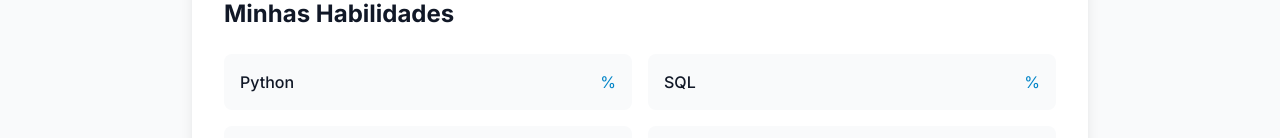
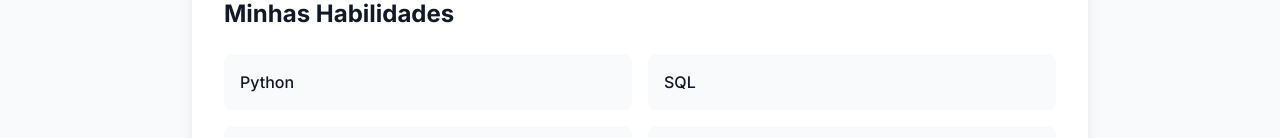
Before and after one commit to italomtato/Port, a React (Vite) app: page /skills in a window 1280 px wide. Shown: the part 814-952 px from the top of the page. Built offline with nearby package versions, Linux system fonts and the light colour scheme.

Commit message:
Update Skills.tsx

```diff
--- a/src/pages/Skills.tsx
+++ b/src/pages/Skills.tsx
@@ -54,7 +54,7 @@ const Skills: React.FC = () => {
                 className="p-4 bg-gray-50 dark:bg-gray-700 rounded-lg flex items-center justify-between"
               >
                 <span className="text-gray-900 dark:text-white font-medium">{skill.name}</span>
-                <span className="text-blue-600 dark:text-blue-400">{skill.level}%</span>
+                <span className="text-blue-600 dark:text-blue-400">{skill.level}</span>
               </div>
             ))}
           </div>
```
